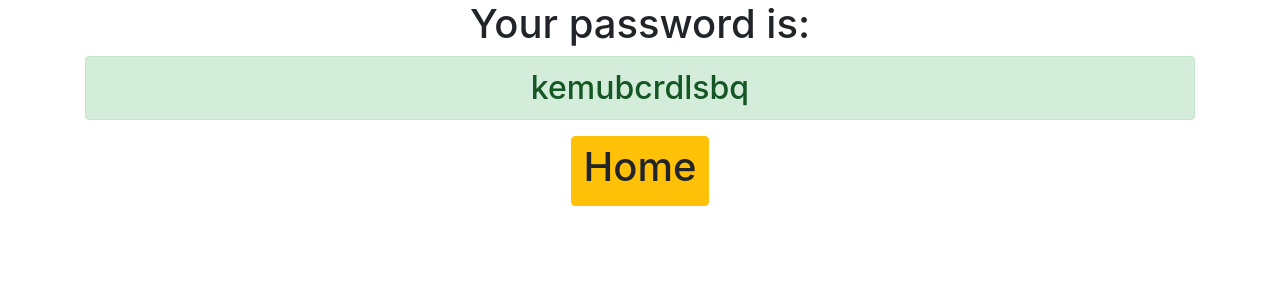
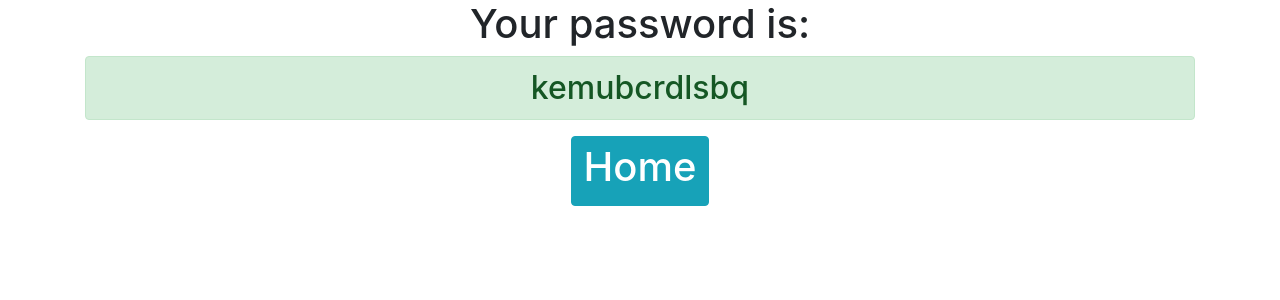
Before and after one commit to vinhouw/password-generator, a Django app: page /password/ in a window 1280 px wide. Shown: the top 300 px of the page. Run offline with Django 3.2, Linux system fonts and the light colour scheme; some libraries are stand-ins or nearby versions.

Commit message:
second change

```diff
--- a/generator/templates/generator/password.html
+++ b/generator/templates/generator/password.html
@@ -3,5 +3,5 @@
 <div class="container text-center">
 <h1>Your password is: </h1>
 <h2 class ="alert alert-success">{{ password }}</h2>
-<a href="{% url  'home' %}" class="btn btn-warning"><h1>Home</h1></a>
+<a href="{% url  'home' %}" class="btn btn-info"><h1>Home</h1></a>
 </div>
```
